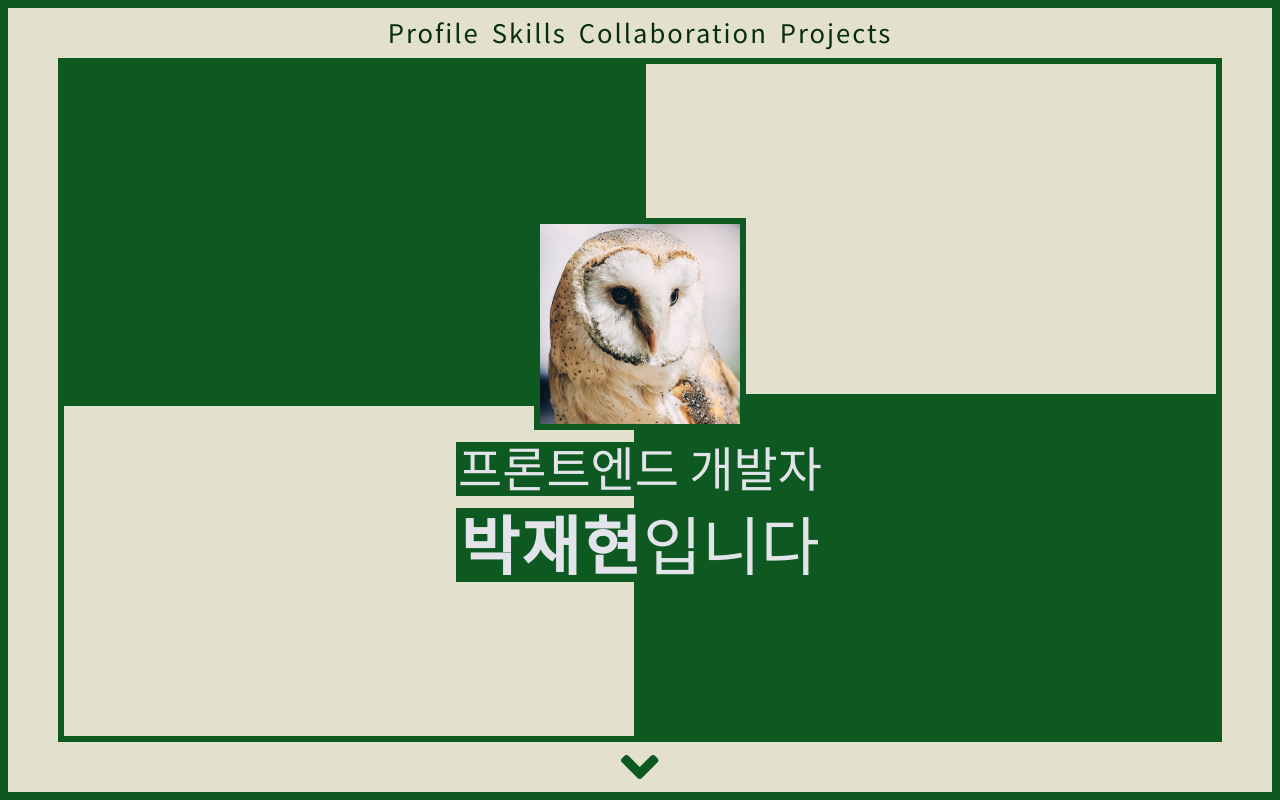
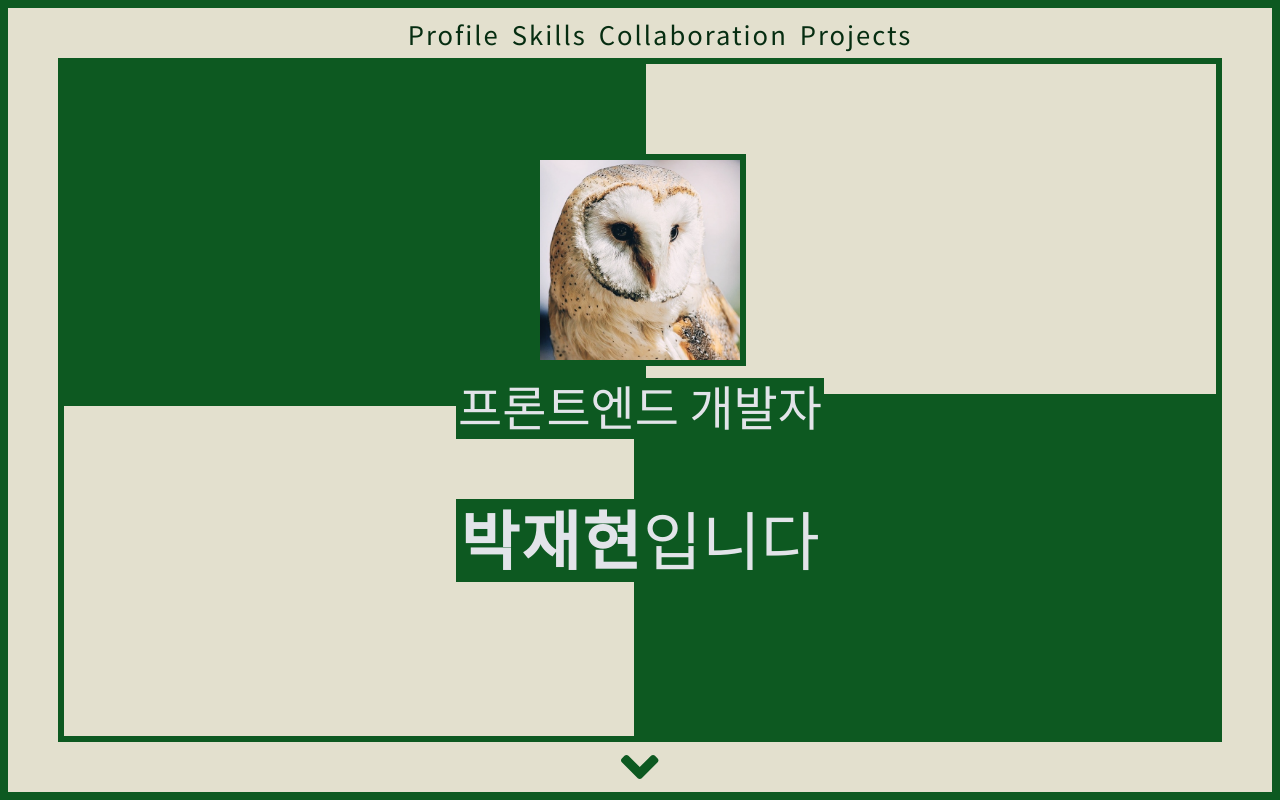
Before and after one commit to ghtea/pfo, a Next.js app: page / in a window 1280 px wide. Shown: the top 800 px of the page. Built offline with nearby package versions, Linux system fonts and the light colour scheme.

Commit message:
fix: replace reset by normalize

```diff
--- a/package.json
+++ b/package.json
@@ -23,6 +23,7 @@
     "smooth-scroll": "^16.1.3",
     "smoothscroll-polyfill": "^0.4.4",
     "styled-components": "^5.3.0",
+    "styled-normalize": "^8.0.7",
     "styled-reset": "^4.3.4"
   },
   "devDependencies": {
--- a/styles/GlobalStyle.ts
+++ b/styles/GlobalStyle.ts
@@ -2,6 +2,7 @@ import { createGlobalStyle, ThemedStyledProps } from 'styled-components';
 import themeDict from 'styles/theme';
 
 import reset from 'styled-reset';
+import { normalize } from 'styled-normalize'
 import all from './default/all';
 
 import a from './default/a';
@@ -18,7 +19,7 @@ import table from './default/table';
 import textarea from './default/textarea';
 
 export const GlobalStyle = createGlobalStyle`
-  ${reset}
+  ${normalize}
 
   ${all}
 
```
Also changed, not shown: 1 other file (tests, documents, lock files or other folders).
